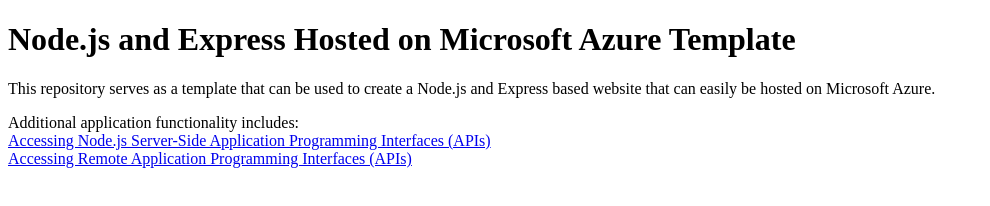
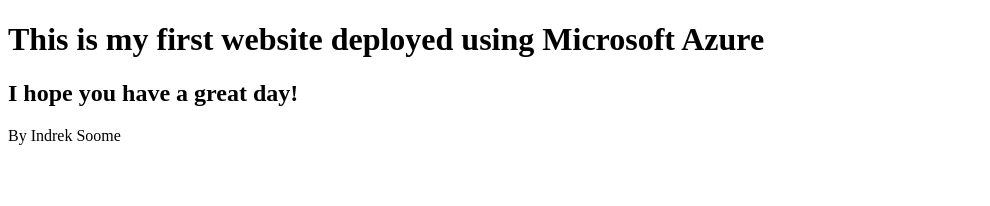
Before and after one commit to ISOOME/node-js-on-azure, a website: page static/index.html in a window 1280 px wide. Shown: the whole page, without its empty margins (0-990 px from the left). Drawn offline with Linux system fonts and the light colour scheme.

Commit message:
Update index.html

```diff
--- a/static/index.html
+++ b/static/index.html
@@ -1,15 +1,16 @@
 <!DOCTYPE html>
-<html>
+<html lang="en">
+  <!--
+      Author: Indrek Soome
+  --!>
 <head>
-<title>Node on Azure</title>
+    <meta charset="UTF-8">
+    <title>First Page</title>
 </head>
 <body>
-<h1>Node.js and Express Hosted on Microsoft Azure Template</h1>
-<p>This repository serves as a template that can be used to create a Node.js and Express based website that can easily
-be hosted on Microsoft Azure.</p>
+<h1>This is my first website deployed using Microsoft Azure</h1>
+<h2>I hope you have a great day!</h2>
 
-Additional application functionality includes:<br />
-<a href="fetching-from-server.html">Accessing Node.js Server-Side Application Programming Interfaces (APIs)</a><br />
-<a href="fetching-remote-dog-breeds.html">Accessing Remote Application Programming Interfaces (APIs)</a>
+<p> By Indrek Soome </p>
 </body>
 </html>
```
